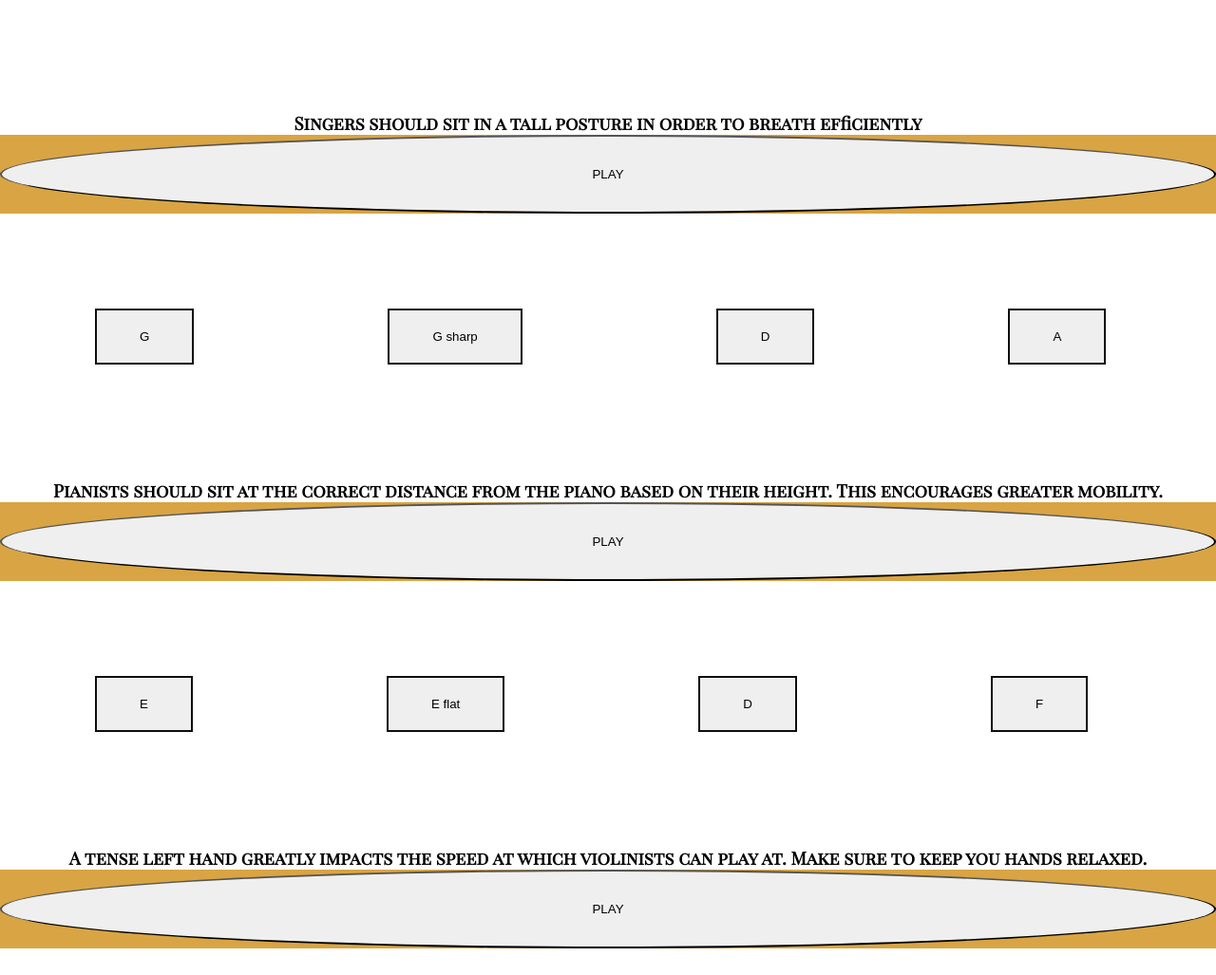
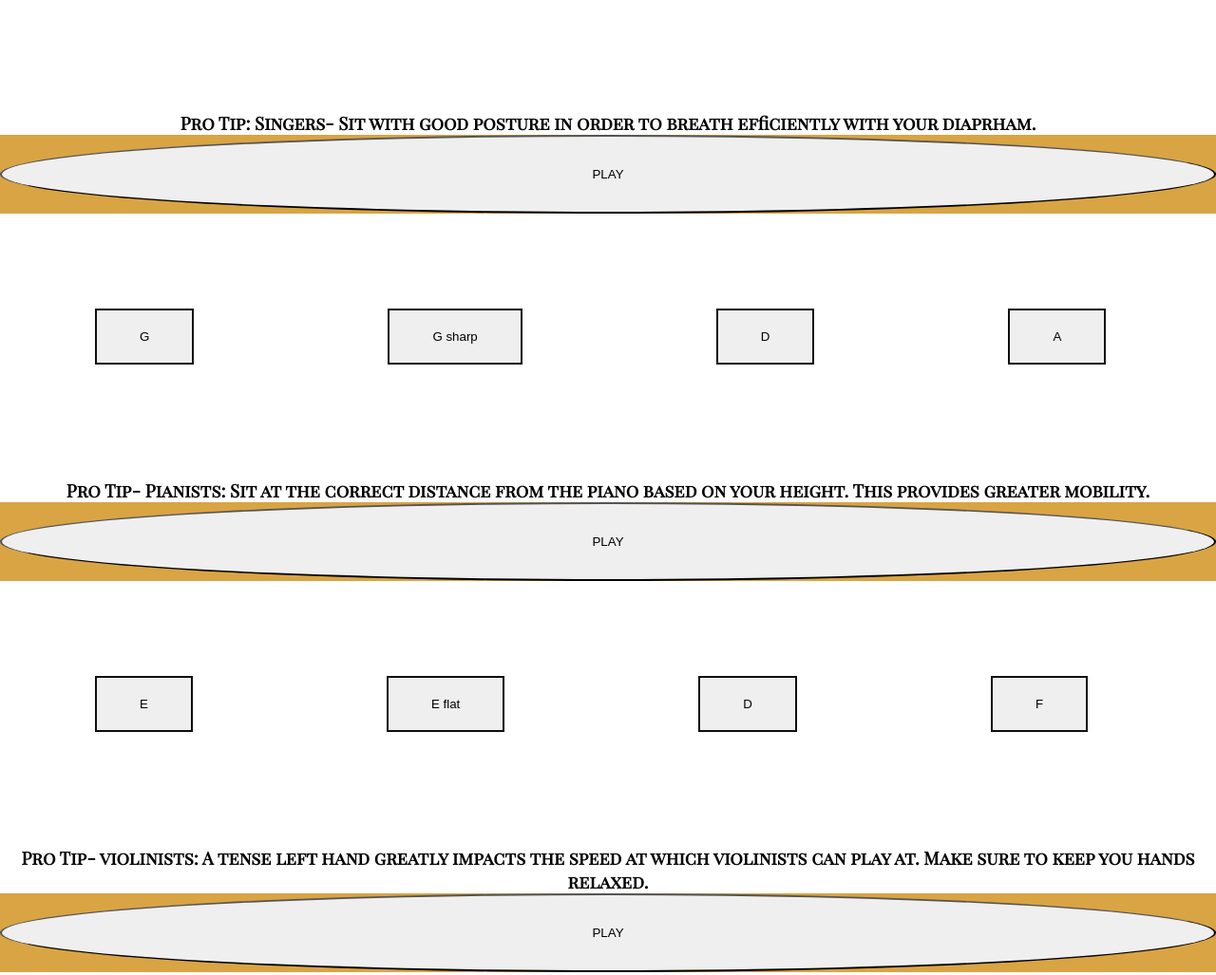
Before and after one commit to megmgleason/PitchPit, a plain HTML site: page index.html in a window 1280 px wide. Shown: the part 983-2010 px from the top of the page at 95% size. Drawn offline with Linux system fonts and the light colour scheme; a web font is replaced by a local one.

Commit message:
final commit changed text

```diff
--- a/index.html
+++ b/index.html
@@ -16,7 +16,7 @@
   <div class="titleAndSuch">
     <h1>Welcome to Pitch Practice!</h1>
     <p>Our mission is to help beginning musicians improve their ear and perfect their technique. We believe our Pitch Practice can make you Pitch Perfect!</p>
-    <h3> Train your ear, match the note you hear to the corresponding button</h3>
+    <h3> Train your ear- Match the note you hear to the corresponding button</h3>
   </div>
 
 
@@ -46,7 +46,7 @@
          <div>
      </div>
 
-     <h3> Singers should sit in a tall posture in order to breath efficiently </h3>
+     <h3> Pro Tip: Singers- Sit with good posture in order to breath efficiently with your diaprham. </h3>
 
 <script type="text/javascript">
   function correct(){
@@ -83,7 +83,7 @@ function wrong(){
             <p></p>
         </div>
 
-<h3> Pianists should sit at the correct distance from the piano based on their  height. This encourages greater mobility. </h3>
+<h3> Pro Tip- Pianists: Sit at the correct distance from the piano based on your height. This provides greater mobility. </h3>
 
 
       <!-- <audio controls>
@@ -109,7 +109,7 @@ function wrong(){
          </div>
 
 
-<h3> A tense left hand greatly impacts the speed at which violinists can play at. Make sure to keep you hands relaxed. </h3>
+<h3> Pro Tip- violinists: A tense left hand greatly impacts the speed at which violinists can play at. Make sure to keep you hands relaxed. </h3>
 
 
     <!-- <audio controls>
@@ -164,7 +164,7 @@ function wrong(){
             <p></p>
         </div>
 </div>
-<h3>Bass Guitarists: TONE IS IN THE HANDS- You can go from a dull thud to a sharp, funky punch simply by choosing where along the string you pick it and how aggressively you hit it. </h3>
+<h3>Pro Tip-Bass Guitarists: TONE IS IN THE HANDS- You can go from a dull thud to a sharp, funky punch simply by choosing where along the string you pick it and how aggressively you hit it. </h3>
 
 <script type="text/javascript" src ="index.js"></script>
 <!-- <script src="https://ajax.googleapis.com/ajax/libs/jquery/3.4.1/jquery.min.js"></script> -->
```
